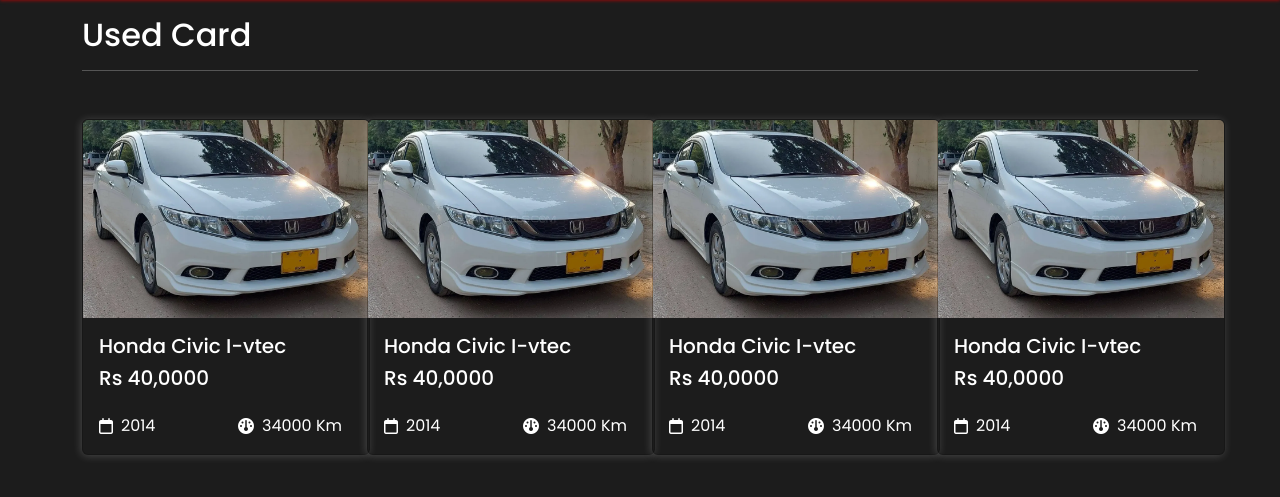
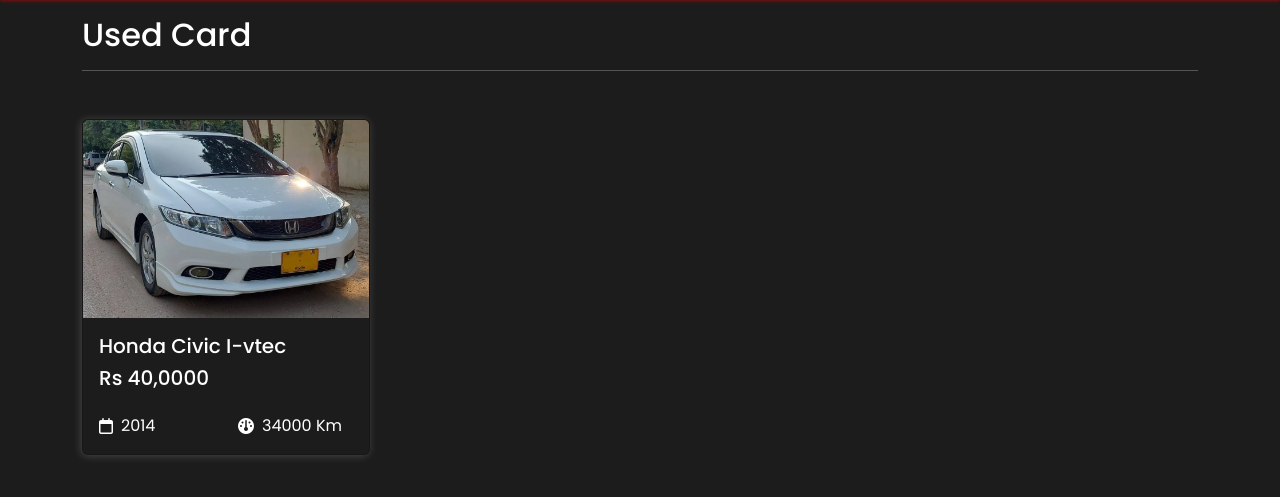
Before and after one commit to muhammadxusman/WheelOnline-Flask-FullStack, a Flask app: page /used-car in a window 1280 px wide. Shown: the part 86-583 px from the top of the page. Run offline with Flask 3, Linux system fonts and the light colour scheme; some libraries are stand-ins or nearby versions.

Commit message:
Pages Complete

```diff
--- a/app.py
+++ b/app.py
@@ -317,7 +317,23 @@ def submitData_():
     print("Car data submitted successfully")
     return jsonify({"success": "Car data submitted successfully"}), 201
 
+@app.route('/avialable-car', methods=['GET'])
+def aialable_car():
+    data = Cars.query.filter_by(status=1).all()
 
+    if data:
+        avail_car_for_sell = []
+        for car in data:
+            list = {
+                "id":car.id,
+                "name": car.carTitle,
+                "price": car.price,
+                "model": car.model,
+                "images": car.images
+            }
+            avail_car_for_sell.append(list)
+        return jsonify(avail_car_for_sell),200
+    return jsonify({"error","No car Found"}),400
 
 
 @app.route('/show-car', methods=["GET"])
--- a/templates/UsedCar.html
+++ b/templates/UsedCar.html
@@ -29,98 +29,10 @@
                   </div>
 
               </div>
-
-
-
-              <!-- <p class="card-text">Some quick example text to build on the card title and make up the bulk of the card's content.</p> -->
-            </div>
-          </div></div>
-        <div class="col-md-3"><div class="card" style="width: 18rem;">
-            <img src="../static/Images/honda-civic.webp" class="card-img-top car-card-img" alt="...">
-            <div class="card-body">
-                <h5 class="card-title">Honda Civic I-vtec</h5>
-
-                <h5 class="card-title">Rs 40,0000</h5>
-
-              <div class="row mt-4">
-
-                  <div class="d-flex d-flex align-items-center gap-2 col-md-6">
-                    <i class="fa-regular fa-calendar"></i>
-                    <p class="m-0">2014</p>
-                  </div>
-
-                  <div class="d-flex d-flex align-items-center gap-2 col-md-6">
-                    <i class="fa-solid fa-gauge"></i>
-                    <p class="m-0">34000 Km</p>
-                  </div>
-
-              </div>
-
-
-
-              <!-- <p class="card-text">Some quick example text to build on the card title and make up the bulk of the card's content.</p> -->
-            </div>
-          </div></div>
-        <div class="col-md-3"><div class="card" style="width: 18rem;">
-            <img src="../static/Images/honda-civic.webp" class="card-img-top car-card-img" alt="...">
-            <div class="card-body">
-                <h5 class="card-title">Honda Civic I-vtec</h5>
-
-                <h5 class="card-title">Rs 40,0000</h5>
-
-              <div class="row mt-4">
-
-                  <div class="d-flex d-flex align-items-center gap-2 col-md-6">
-                    <i class="fa-regular fa-calendar"></i>
-                    <p class="m-0">2014</p>
-                  </div>
-
-                  <div class="d-flex d-flex align-items-center gap-2 col-md-6">
-                    <i class="fa-solid fa-gauge"></i>
-                    <p class="m-0">34000 Km</p>
-                  </div>
-
-              </div>
-
-
-
-              <!-- <p class="card-text">Some quick example text to build on the card title and make up the bulk of the card's content.</p> -->
-            </div>
-          </div></div>
-        <div class="col-md-3"><div class="card" style="width: 18rem;">
-            <img src="../static/Images/honda-civic.webp" class="card-img-top car-card-img" alt="...">
-            <div class="card-body">
-                <h5 class="card-title">Honda Civic I-vtec</h5>
-
-                <h5 class="card-title">Rs 40,0000</h5>
-
-              <div class="row mt-4">
-
-                  <div class="d-flex d-flex align-items-center gap-2 col-md-6">
-                    <i class="fa-regular fa-calendar"></i>
-                    <p class="m-0">2014</p>
-                  </div>
-
-                  <div class="d-flex d-flex align-items-center gap-2 col-md-6">
-                    <i class="fa-solid fa-gauge"></i>
-                    <p class="m-0">34000 Km</p>
-                  </div>
-
-              </div>
-
-
-
-              <!-- <p class="card-text">Some quick example text to build on the card title and make up the bulk of the card's content.</p> -->
             </div>
           </div></div>
 
     </div>
-
-
-
-
-
-
 </div>
 
 {% endblock %}
```
